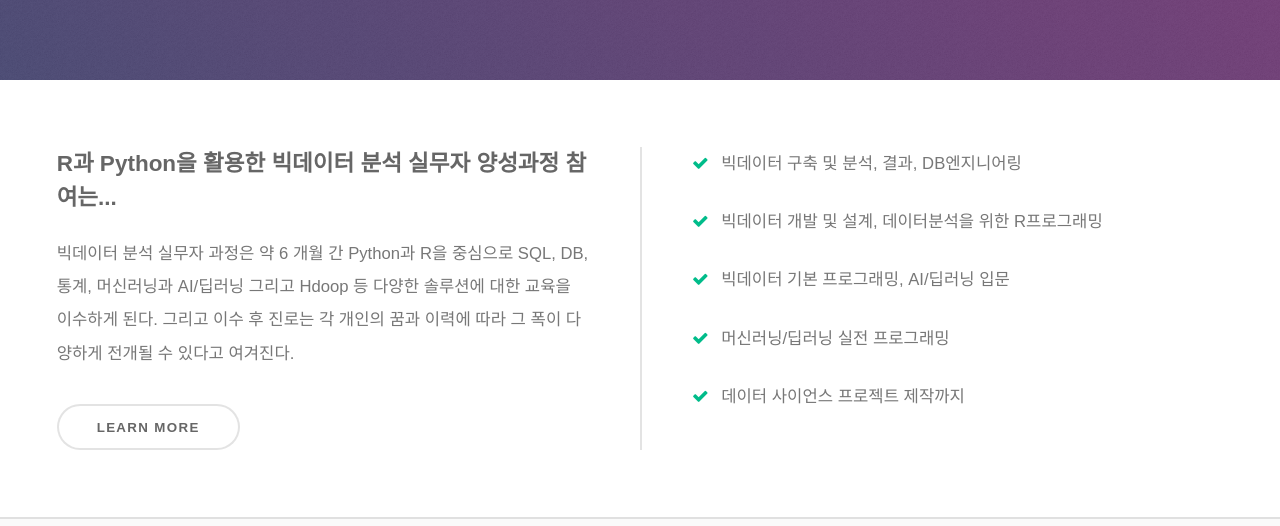
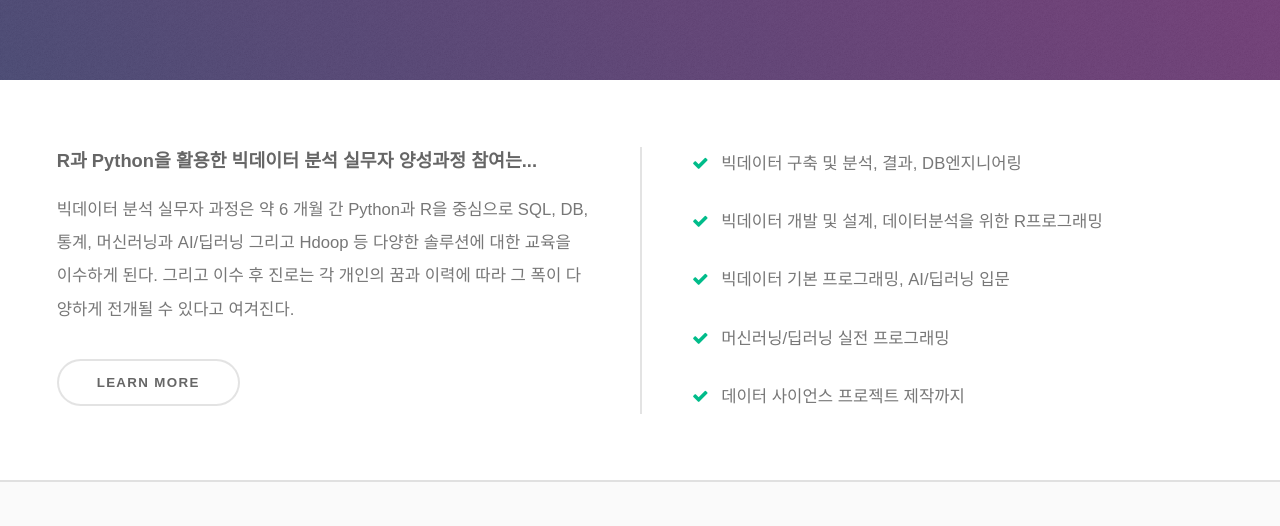
Before and after one commit to kikooph/kiko12345, a plain HTML site: page index.html in a window 1280 px wide. Shown: the part 274-800 px from the top of the page. Drawn offline with Linux system fonts and the light colour scheme.

Commit message:
update
update

```diff
--- a/index.html
+++ b/index.html
@@ -34,7 +34,7 @@
 			<section id="one" class="wrapper">
 				<div class="inner split">
 					<section>
-						<h3>R과 Python을 활용한 빅데이터 분석 실무자 양성과정 참여는...</h3>
+						<h4>R과 Python을 활용한 빅데이터 분석 실무자 양성과정 참여는...</h4>
 						<p>빅데이터 분석 실무자 과정은 약 6 개월 간 Python과 R을 중심으로 SQL, DB, 통계, 머신러닝과 AI/딥러닝 그리고 Hdoop 등 다양한 솔루션에 대한 교육을 이수하게 된다.
 						그리고 이수 후 진로는 각 개인의 꿈과 이력에 따라 그 폭이 다양하게 전개될 수 있다고 여겨진다.</p>
 						<ul class="actions">
```
